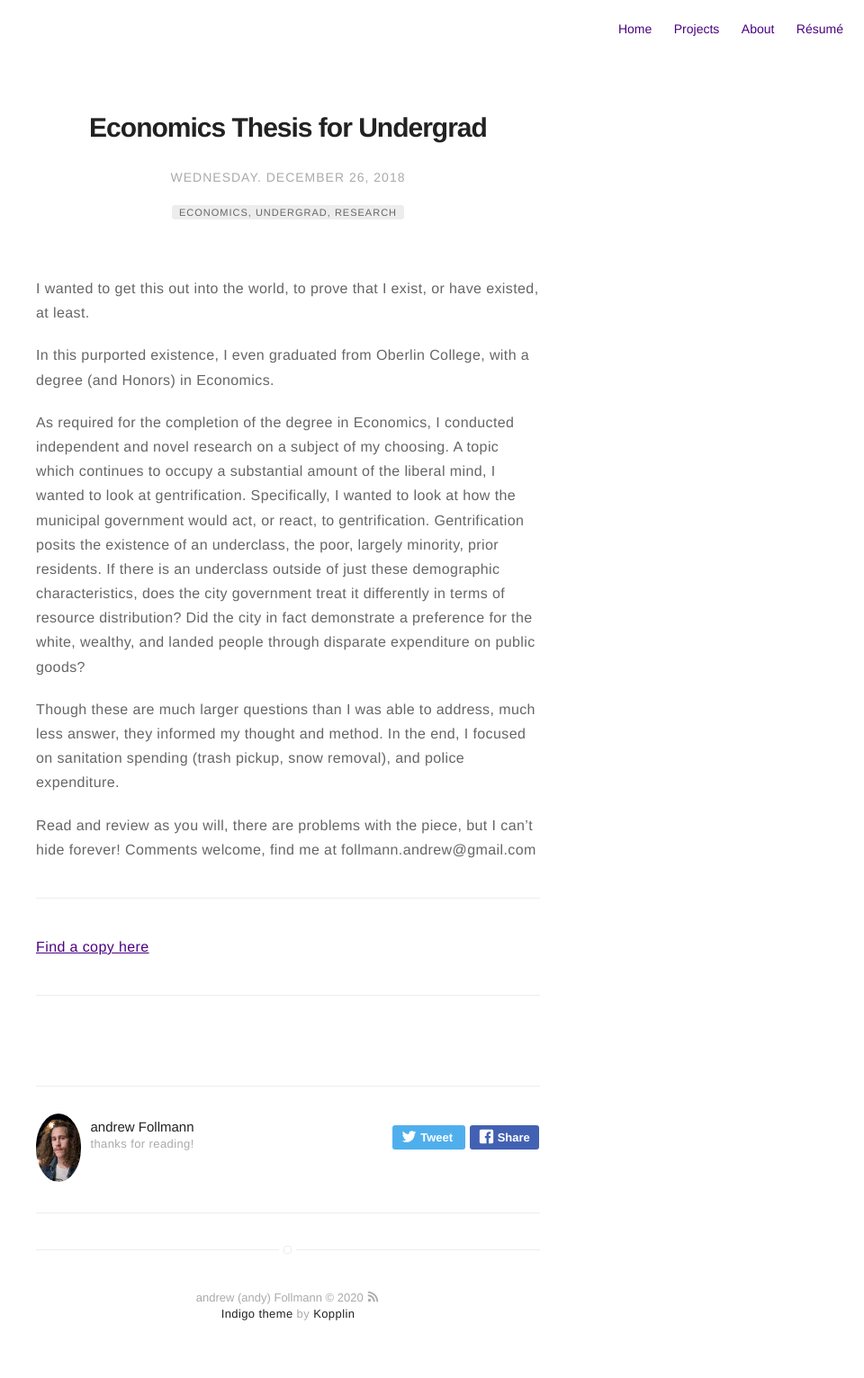
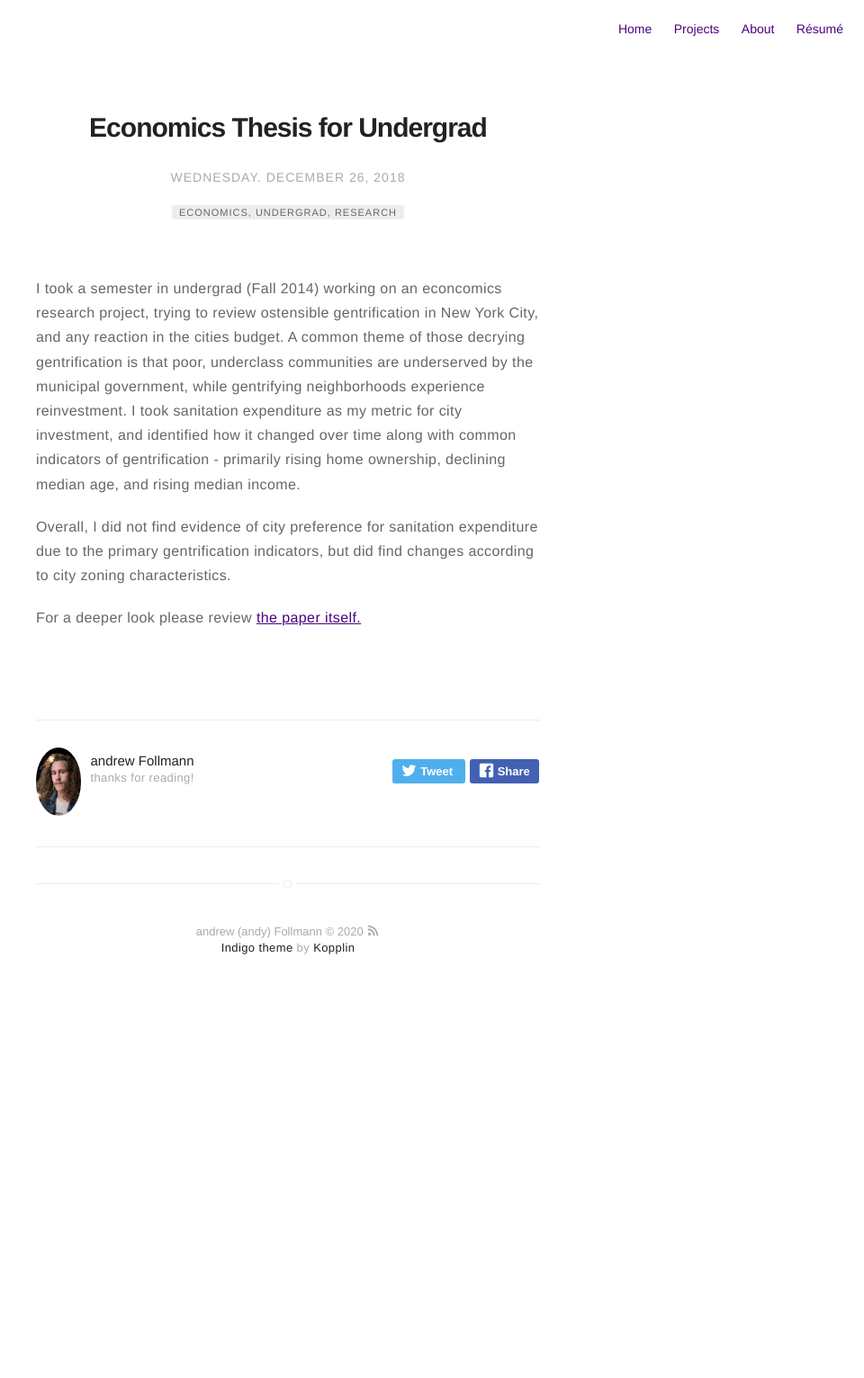
Before and after one commit to follperson/follperson.github.io, a Jekyll site: the page built from _posts/2018-12-25-EconThesis.markdown, in a window 1280 px wide. Shown: the whole page at 90% size, without its empty margins (320-1280 px from the left). Built offline with Jekyll 4.4.1, drawn with Linux system fonts in a browser that asks for light colours; after the commit the page ends 1125 px from its top, so only the background shows below that.

Commit message:
add new posts

```diff
--- a/_posts/2018-12-25-EconThesis.markdown
+++ b/_posts/2018-12-25-EconThesis.markdown
@@ -13,19 +13,10 @@ author: afollmann
 externalLink: false
 ---
 
-I wanted to get this out into the world, to prove that I exist, or have existed, at least.
+I took a semester in undergrad (Fall 2014) working on an econcomics research project, trying to review ostensible gentrification in New York City, and any reaction in the cities budget.
+A common theme of those decrying gentrification is that poor, underclass communities are underserved by the municipal government, while gentrifying neighborhoods experience reinvestment.
+I took sanitation expenditure as my metric for city investment, and identified how it changed over time along with common indicators of gentrification - primarily rising home ownership, declining median age, and rising median income.
 
-In this purported existence, I even graduated from Oberlin College, with a degree (and Honors) in Economics.
+Overall, I did not find evidence of city preference for sanitation expenditure due to the primary gentrification indicators, but did find changes according to city zoning characteristics.
 
-As required for the completion of the degree in Economics, I conducted independent and novel research on a subject of my choosing.
-A topic which continues to occupy a substantial amount of the liberal mind, I wanted to look at gentrification. Specifically, I wanted to look at how the municipal government would act, or react, to gentrification. Gentrification posits the existence of an underclass, the poor, largely minority, prior residents. If there is an underclass outside of just these demographic characteristics, does the city government treat it differently in terms of resource distribution? Did the city in fact demonstrate a preference for the white, wealthy, and landed people through disparate expenditure on public goods?
-
-Though these are much larger questions than I was able to address, much less answer, they informed my thought and method. In the end, I focused on sanitation spending (trash pickup, snow removal), and police expenditure.
-
-Read and review as you will, there are problems with the piece, but I can't hide forever! Comments welcome, find me at {{ site.email }}
-
----
-
-[Find a copy here]({{site.url}}/assets/documents/Follmann_economics_thesis.pdf)
-
----
+For a deeper look please review [the paper itself.]({{site.url}}/assets/documents/Follmann_economics_thesis.pdf)
```
Also changed, not shown: _posts/2019-01-12-Follzam-HomemadeShazam.markdown (added, +27 -0 lines), _posts/2019-01-14-PoliticalYoutubeRhetoric.markdown (added, +33 -0 lines), 1 other file.
